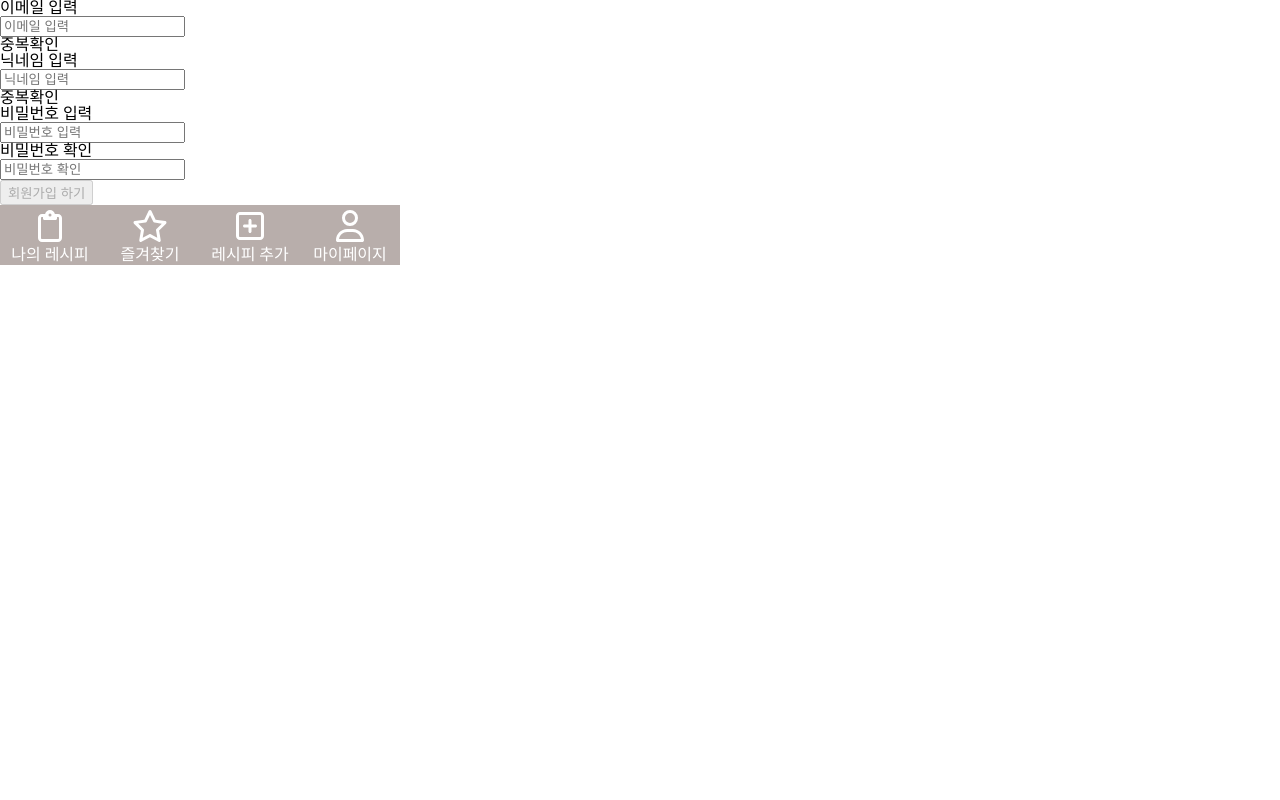
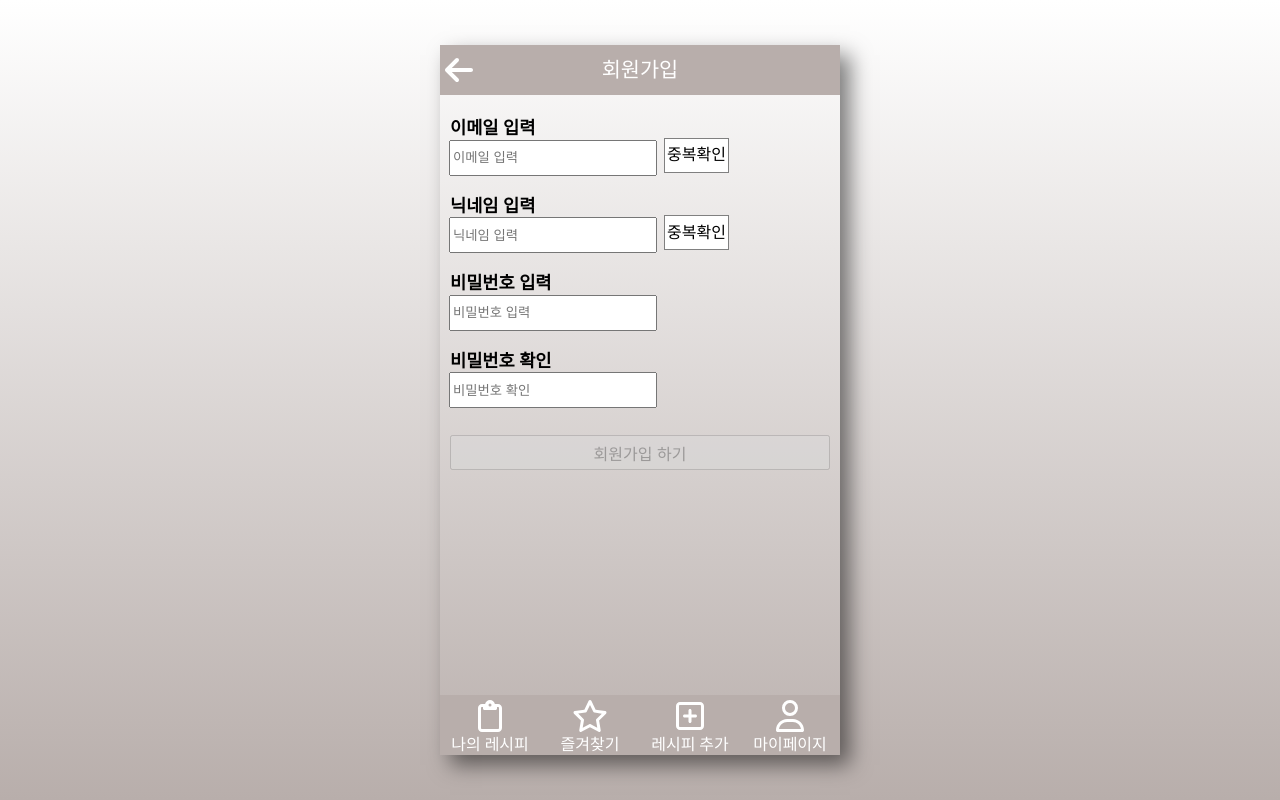
Before and after one commit to tkdgns25300/MARE, a React (Create React App) app in the folder client/: page /login in a window 1280 px wide. Both pictures are taken after a click on the element "회원가입". Built offline with nearby package versions, Linux system fonts and the light colour scheme; no server answers.

Commit message:
수정 : 스타일 추가, 일부 컴포넌트 변경

```diff
--- a/client/src/App.js
+++ b/client/src/App.js
@@ -13,6 +13,7 @@ import { Navbar } from "./Components/navbar";
 import { Userinfo } from "./Pages/userinfo";
 import { ChangeNick } from "./Pages/changenick";
 import { Mypage } from "./Pages/mypage";
+import styled from "styled-components";
 
 // 각 페이지 별 path
 
@@ -23,6 +24,17 @@ import { Mypage } from "./Pages/mypage";
 // 즐겨찾기 보기 /favorites
 // 레시피 추가 /add_recipe
 // 마이페이지 /mypage
+const Container = styled.div`
+  display: grid;
+  place-items : center;
+  width: 100vw ;
+  height: 100vh ;
+  background: linear-gradient(to top, #b8aeab, #fff);
+`
+
+const MareApp = styled.div`
+  box-shadow: 10px 10px 20px rgba(0,0,0,0.5);
+`
 
 function App() {
   const [loginToken, setLoginToken] = useState("");
@@ -49,7 +61,9 @@ function App() {
 
   return (
     <div className="App">
+      <Container>
         <Reset />
+        <MareApp>
           <Routes>
             <Route path="signup" element={<Signup />} />
             <Route path="changenick" element={<ChangeNick />} />
@@ -75,6 +89,8 @@ function App() {
             />
           </Routes>
           <Navbar />
+        </MareApp>
+      </Container>
     </div>
   );
 }
--- a/client/src/Pages/signup.js
+++ b/client/src/Pages/signup.js
@@ -1,18 +1,51 @@
 import { useState, useEffect } from "react";
 import styled from "styled-components";
 import axios from "axios";
+import { Topbar } from "../Components/topbar";
+import { useNavigate } from "react-router-dom";
 
 const serverPath = process.env.REACT_APP_SERVER_PATH;
 // api 주소
 
-// todo : 닉네임과 이메일이 둘다 유효하며(유일하며), 모든 필드가 작성된 경우에만 제출버튼이 활성화 되어야함
-// todo : 회원가입이 완료되면 로그인 창으로 리다이렉트 해야함.
-// todo : 근데 이걸 FE에서? 통일성 있게 BE에서?
+const Container = styled.div`
+  height: 600px;
+  box-sizing: border-box;
+  padding: 10px;
+  `
 
-// todo : 회원가입 완료 누르면 가입요청 전달되어야함
-// todo : 이후 301 응답 이용하여 로그인페이지로 이동
+const InputSet = styled.div`
+  display: flex;
+`
+const Input = styled.input`
+    width: 200px;
+    height: 30px;
+    margin-top: 2px;
+    margin-bottom: 7px;
+    margin-left: -1px;
+  `
 
-// !! CSS 리셋하는 것 공지!!!!!!!
+const InputTitle = styled.h3`
+  margin-top: 15px;
+  font-size: 1.1rem;
+  font-weight: bold;
+`
+
+const StyledValidateBtn = styled.div`
+  display: grid;
+  place-items: center;
+  margin-left: 7px;
+  width: 63px;
+  height: 33px;
+  border: 1px solid gray;
+  background-color: #fff;
+`
+
+const StyledSubmitBtn = styled.button`
+  margin-top: 20px;
+  width: 100%;
+  height: 35px;
+  font-size: 1rem;
+`
 
 const Signup = () => {
   const [email, setEmail] = useState("");
@@ -23,6 +56,8 @@ const Signup = () => {
   const [isNotUsingEmail, setIsNotUsingEmail] = useState(false);
   const [isNotUsingNickname, setIsNotUsingNickname] = useState(false);
   const [activeSubmit, setActiveSubmit] = useState(false);
+
+  const nav = useNavigate()
 
   useEffect(() => {
     if (
@@ -75,26 +110,26 @@ const Signup = () => {
 
   const signinHandler = async () => {
     // 작성된 내용을 요청의 바디로 전달한다.
-    const res = axios.post(`${serverPath}/users/signup`, {
+    const res = await axios.post(`${serverPath}/users/signup`, {
       email: email,
       nickname: nickname,
       password: password,
     });
-    if (res.status !== 200) {
-      //throw Err!
+    if (res.status === 201) {
+      nav("/login")
     }
   };
 
   const ValidateBtn = ({ validCheckFn }) => {
     // 중복확인 버튼을 누를 경우 해당하는 함수를 실행합니다.
-    return <div onClick={validCheckFn}>중복확인</div>;
+    return <StyledValidateBtn onClick={validCheckFn}>중복확인</StyledValidateBtn>;
   };
 
   const SubmitBtn = () => {
     return activeSubmit ? (
-      <button onClick={signinHandler}>회원가입 하기</button>
+      <StyledSubmitBtn onClick={signinHandler}>회원가입 하기</StyledSubmitBtn>
     ) : (
-      <button disabled>회원가입 하기</button>
+        <StyledSubmitBtn disabled>회원가입 하기</StyledSubmitBtn>
     );
   };
 
@@ -103,7 +138,7 @@ const Signup = () => {
       return <span></span>;
     }
     if (!validateEmail(email)) {
-      return <span>올바른 이메일을 입력해주세요.</span>;
+      return <span>올바른 이메일을 입력하세요.</span>;
     }
     if (!isNotUsingEmail && email.length > 0 && validateEmail(email)) {
       return <span>이메일 중복확인을 해주세요.</span>;
@@ -130,10 +165,12 @@ const Signup = () => {
 
   return (
     <div>
+      <Topbar pageTitle={"회원가입"} />
+      <Container>
         {/* 이메일 입력 */}
-      <div className="email_input">
-        <h3>이메일 입력</h3>
-        <input
+        <InputTitle>이메일 입력</InputTitle>
+        <InputSet>
+          <Input
             type="email"
             placeholder="이메일 입력"
             onChange={(e) => {
@@ -141,14 +178,17 @@ const Signup = () => {
               setIsNotUsingEmail(false);
             }}
           />
+          <ValidateBtn validCheckFn={emailValidateCheck} />
+        </InputSet>
+          <div>
             <EmailNotification />
-        <ValidateBtn validCheckFn={emailValidateCheck} />
           </div>
 
+
         {/* 닉네임 입력 */}
-      <div className="nickname_input">
-        <h3>닉네임 입력</h3>
-        <input
+        <InputTitle>닉네임 입력</InputTitle>
+        <InputSet>
+          <Input
             type="text"
             placeholder="닉네임 입력"
             onChange={(e) => {
@@ -156,14 +196,17 @@ const Signup = () => {
               setIsNotUsingNickname(false);
             }}
           />
+          <ValidateBtn validCheckFn={nicknameValidateCheck} />
+        </InputSet>
+          <div>
             <NicknameNotification />
-        <ValidateBtn validCheckFn={nicknameValidateCheck} />
           </div>
+
 
         {/* 비밀번호 */}
         <div className="password_input">
-        <h3>비밀번호 입력</h3>
-        <input
+          <InputTitle>비밀번호 입력</InputTitle>
+          <Input
             type="password"
             placeholder="비밀번호 입력"
             onChange={(e) => setValue(e, setPassword)}
@@ -172,14 +215,16 @@ const Signup = () => {
 
         {/* 비밀번호 체크 */}
         <div className="password_check_input">
-        <h3>비밀번호 확인</h3>
-        <input
+          <InputTitle>비밀번호 확인</InputTitle>
+          <Input
             type="password"
             placeholder="비밀번호 확인"
             onChange={(e) => {
               setValue(e, setCheckPassword);
             }}
           />
+        </div>
+        <div>
           {password === checkPassword ? (
             <span></span>
           ) : (
@@ -187,6 +232,7 @@ const Signup = () => {
           )}
         </div>
         <SubmitBtn />
+      </Container>
     </div>
   );
 };
```
Lines whose indentation alone changed are shown as unchanged.
